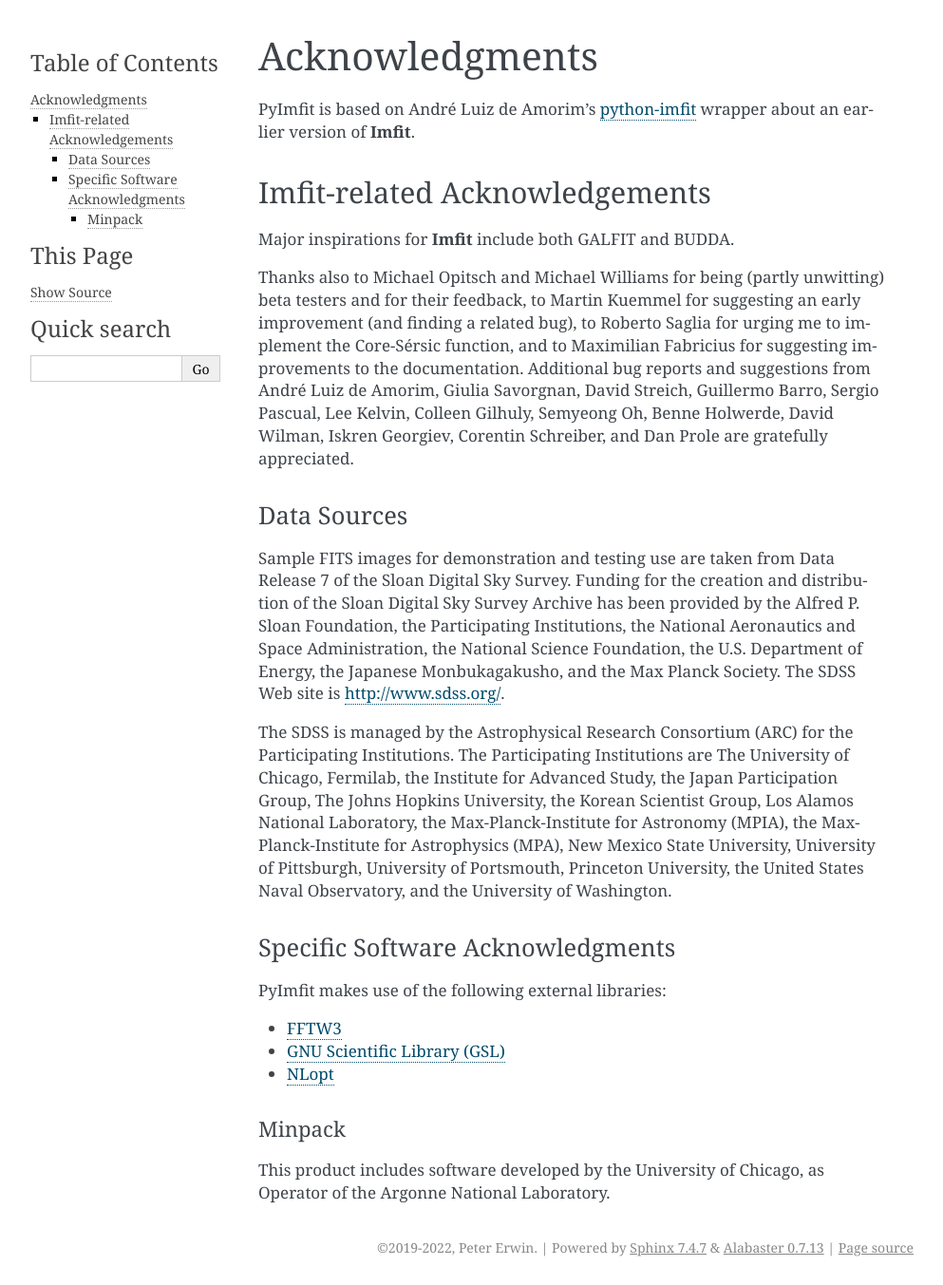
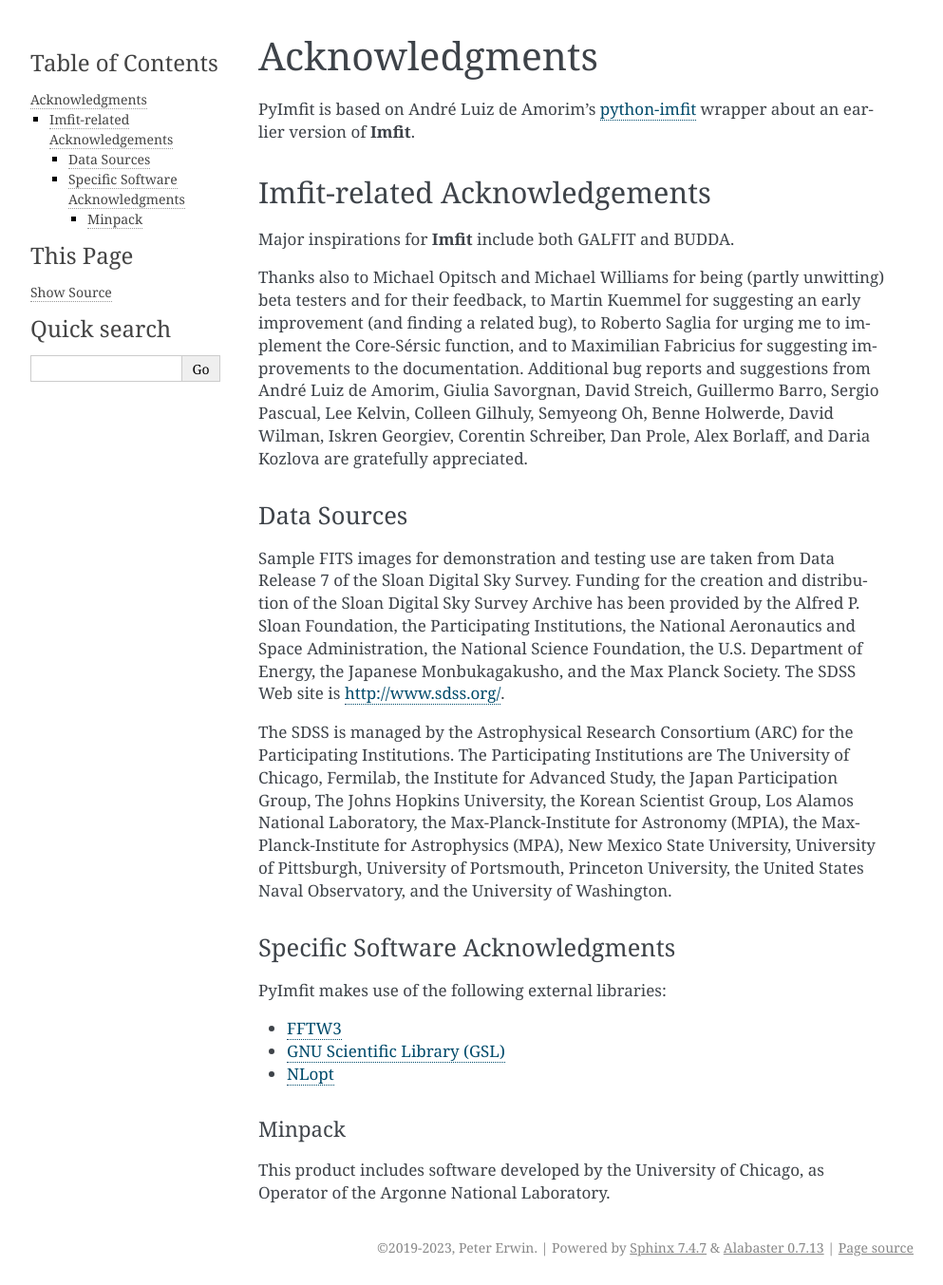
Before and after one commit to perwin/pyimfit, a Sphinx documentation site: the page built from docs/acknowledgments.rst, in a window 1280 px wide. Shown: the whole page at 95% size, without its empty margins (148-1141 px from the left). Built offline with Sphinx 7.4.7, drawn with Linux system fonts in a browser that asks for light colours; pages that are not in the unit, such as notebooks, are missing from menus.

Commit message:
Minor updates to documentation

```diff
--- a/docs/acknowledgments.rst
+++ b/docs/acknowledgments.rst
@@ -18,7 +18,8 @@
 Additional bug reports and suggestions from André Luiz de Amorim, Giulia
 Savorgnan, David Streich, Guillermo Barro, Sergio Pascual, Lee Kelvin,
 Colleen Gilhuly, Semyeong Oh, Benne Holwerde, David Wilman, Iskren
-Georgiev, Corentin Schreiber, and Dan Prole are gratefully appreciated.
+Georgiev, Corentin Schreiber, Dan Prole, Alex Borlaff, and Daria Kozlova
+are gratefully appreciated.
 
 Data Sources
 ~~~~~~~~~~~~
--- a/docs/conf.py
+++ b/docs/conf.py
@@ -22,7 +22,7 @@
 # -- Project information -----------------------------------------------------
 
 project = 'PyImfit'
-copyright = '2019-2022, Peter Erwin'
+copyright = '2019-2023, Peter Erwin'
 author = 'Peter Erwin'
 
 # The short X.Y version
```
Also changed, not shown: docs/acknowledgments.md (+2 -1 lines), 1 other file.
